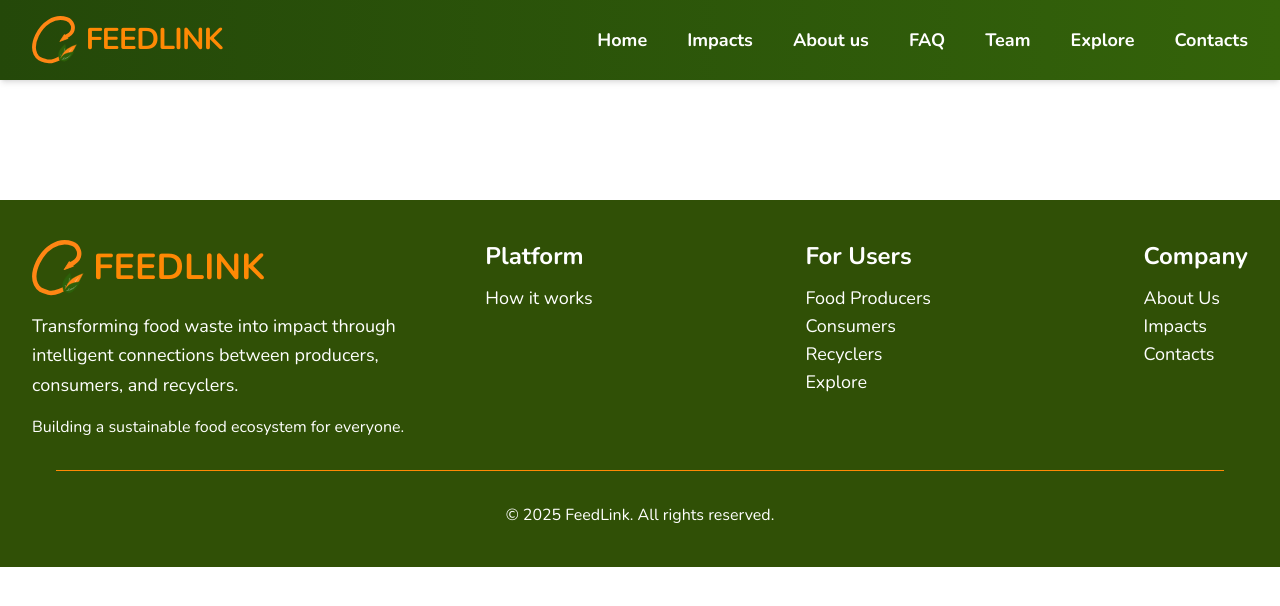
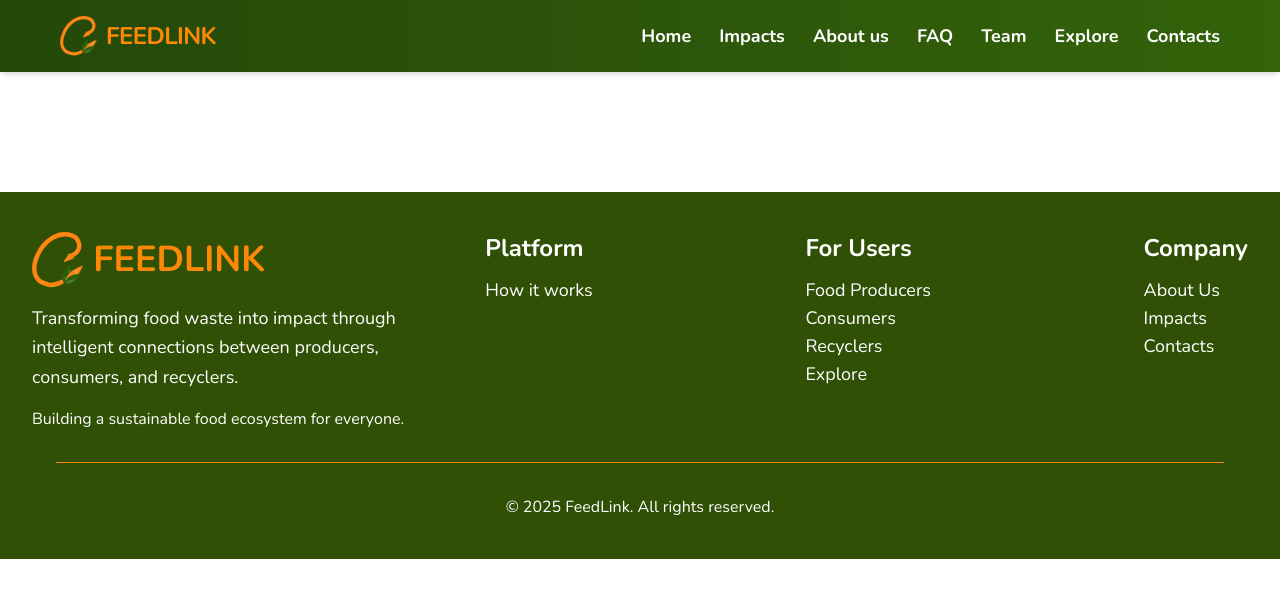
Before and after one commit to kisanetshshay/Feedlink, a Next.js app in the folder feedlink/: page / in a window 1280 px wide. Shown: the top 606 px of the page. Built offline with nearby package versions, Linux system fonts and the light colour scheme.

Commit message:
Update index.tsx

```diff
--- a/feedlink/src/app/sharedcomponents/Navbar/index.tsx
+++ b/feedlink/src/app/sharedcomponents/Navbar/index.tsx
@@ -6,19 +6,19 @@ const Navbar = () => {
 const [menuOpen, setMenuOpen] = useState(false);
 
 return (
-<nav className="bg-gradient-to-r from-[#244809] to-[#34630a] py-4 sticky top-0 z-50 shadow-md">
+<nav className="bg-gradient-to-r from-[#244809] to-[#34630a] py-4 sticky top-0 z-50 shadow-md ">
 
 <div className="max-w-full mx-auto flex items-center justify-between px-4 sm:px-6 lg:px-8">
 
-<div className="flex items-center gap-2">
-<img src="Logo.svg" alt="Logo" className="h-12 w-auto" />
-<span className="text-orange-400 font-semibold text-2xl sm:text-3xl tracking-tight">
+<div className="flex items-center gap-2 ml-7">
+<img src="logo.svg" alt="Logo" className="h-10 w-auto" />
+<span className="text-orange-400 font-semibold text-2xl sm:text-2xl tracking-tight">
 FEEDLINK
 </span>
 </div>
 
 
-<ul className="hidden md:flex items-center gap-6 lg:gap-10 text-white font-semibold">
+<ul className="hidden md:flex items-center gap-5 lg:gap-7 text-white font-semibold mr-7">
 {["Home", "Impacts", "About us", "FAQ", "Team", "Explore", "Contacts"].map(
 (item) => (
 <li
```
